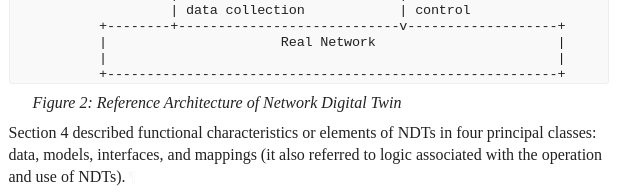
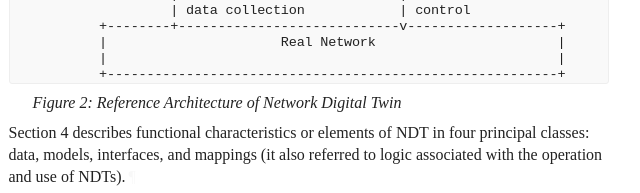
Before and after one commit to cheneyzhoucheng/network-digital-twin, a plain HTML site: page billwuqin-patch-6/draft-irtf-nmrg-network-digital-twin-arch.html in a window 1280 px wide. Shown: the part 10160-10353 px from the top of the page, 116-756 px from the left. Drawn offline with Linux system fonts and the light colour scheme; a web font is replaced by a local one.

Commit message:
Script updating gh-pages from 0960247. [ci skip]

```diff
--- a/billwuqin-patch-6/draft-irtf-nmrg-network-digital-twin-arch.html
+++ b/billwuqin-patch-6/draft-irtf-nmrg-network-digital-twin-arch.html
@@ -1973,7 +1973,7 @@ architecture is depicted in <a href="#arc" class="auto internal xref">Figure 2</
 <a href="#name-reference-architecture-of-n" class="selfRef">Reference Architecture of Network Digital Twin</a>
         </figcaption></figure>
 </div>
-<p id="section-7-3">Section 4 described functional characteristics or elements of NDTs in four principal classes:
+<p id="section-7-3">Section 4 describes functional characteristics or elements of NDT in four principal classes:
 data, models, interfaces, and mappings (it also referred to logic associated with the operation
 and use of NDTs).<a href="#section-7-3" class="pilcrow">¶</a></p>
 <p id="section-7-4">This Section describes the important functional components of NDTs - reflecting
```
Also changed, not shown: billwuqin-patch-6/draft-irtf-nmrg-network-digital-twin-arch.txt.
